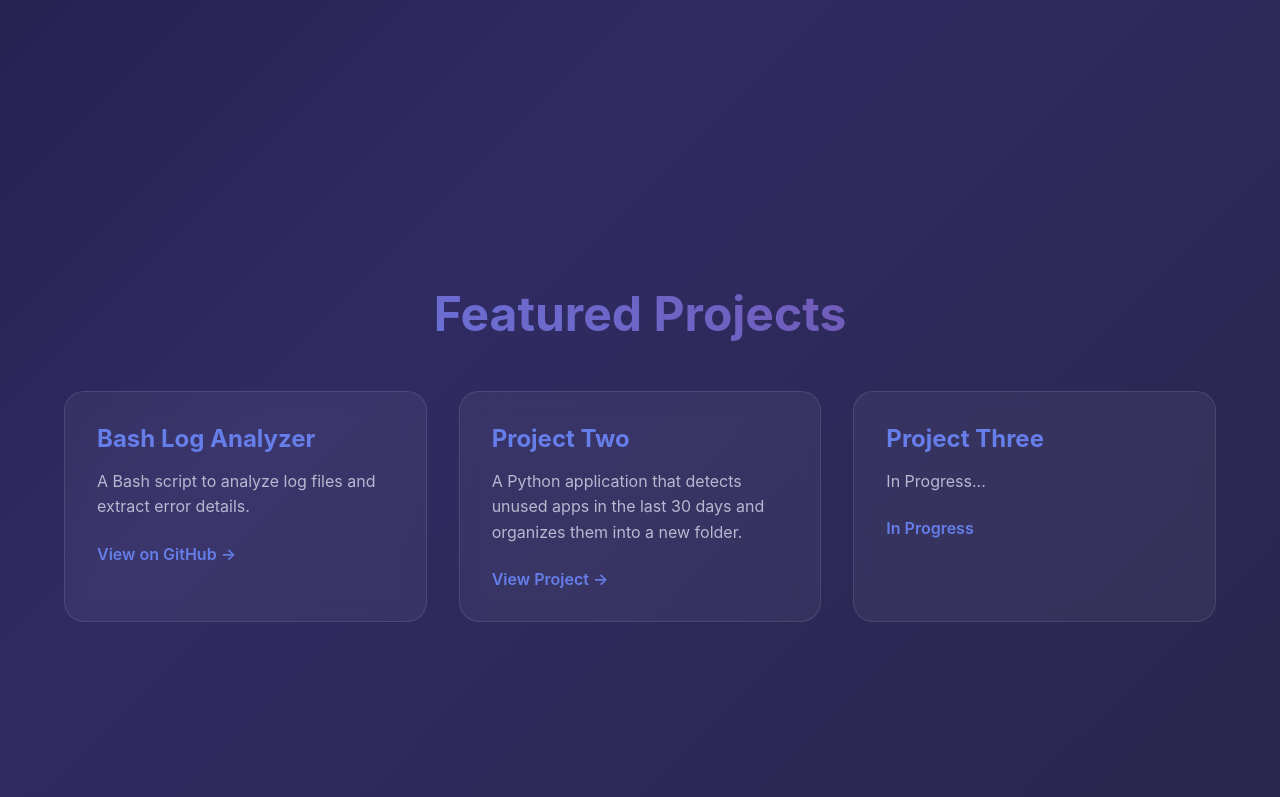
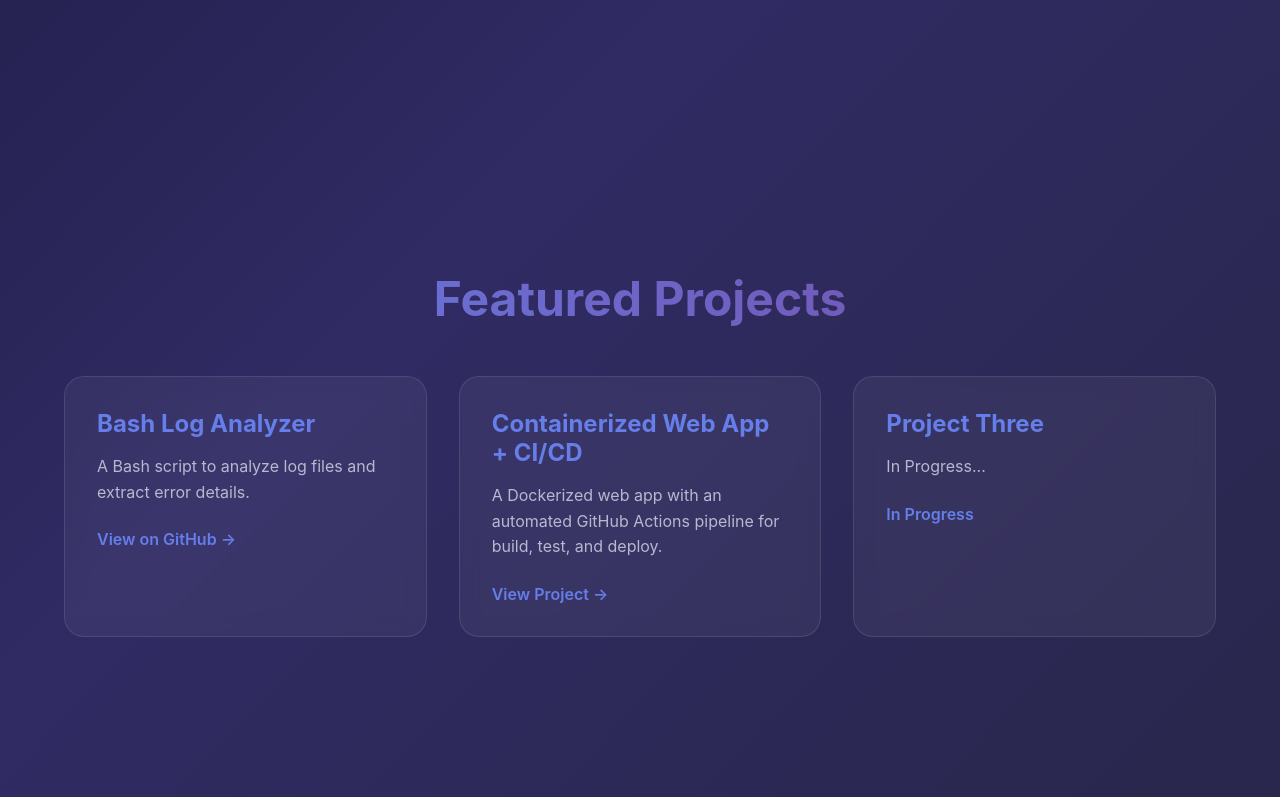
Before and after one commit to zuchi99/zuchi99.github.io, a plain HTML site: page index.html in a window 1280 px wide. Shown: the part 1547-2344 px from the top of the page. Drawn offline with nearby package versions, Linux system fonts and the light colour scheme.

Commit message:
Edited name of second project

```diff
--- a/index.html
+++ b/index.html
@@ -548,7 +548,7 @@
             <h1>Hi, I'm Ofomata Philip</h1>
 
             <!-- Subtitle describing what you do -->
-            <p>I'm a passionate Cloud and DevOps Engineer with hands-on experience in AWS, automation, and infrastructure management. I enjoy building efficient, scalable systems that bridge the gap between development and operations.
+            <p>A passionate Cloud and DevOps Engineer with hands-on experience in AWS, automation, and infrastructure management. I enjoy building efficient, scalable systems that bridge the gap between development and operations.
                 <br> My background in computer networking fundamentals and cloud computing (AWS Cloud Quest) has strengthened my understanding of how systems communicate and scale securely in real-world environments.
                 Beyond my technical work, I'm also skilled in content creation and video production, which helps me communicate complex cloud concepts clearly and creatively.
                 My goal is to continuously grow in cloud architecture, CI/CD pipelines, and automation, while contributing to projects that make cloud technology accessible and impactful.
@@ -607,8 +607,8 @@
 
                 <!-- PROJECT CARD 2 -->
                 <div class="project-card">
-                    <h3>Project Two</h3>
-                    <p>A Python application that detects unused apps in the last 30 days and organizes them into a new folder.</p>
+                    <h3>Containerized Web App + CI/CD</h3>
+                    <p>A Dockerized web app with an automated GitHub Actions pipeline for build, test, and deploy.</p>
                     <a href="#" class="project-link">View Project →</a>
                 </div>
 
```
